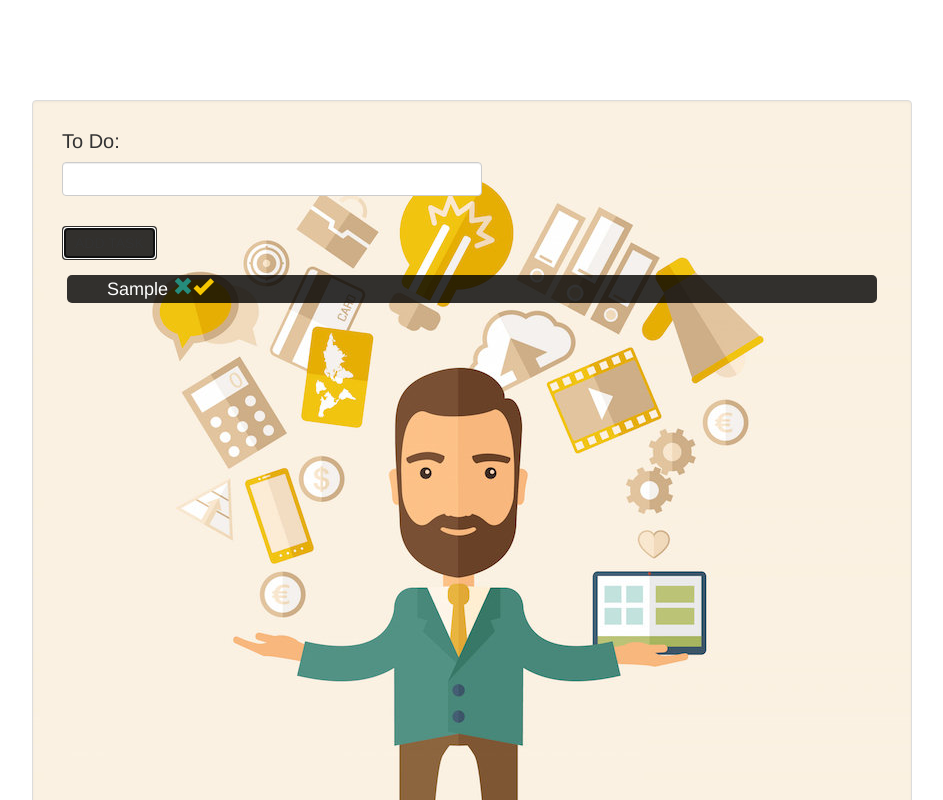
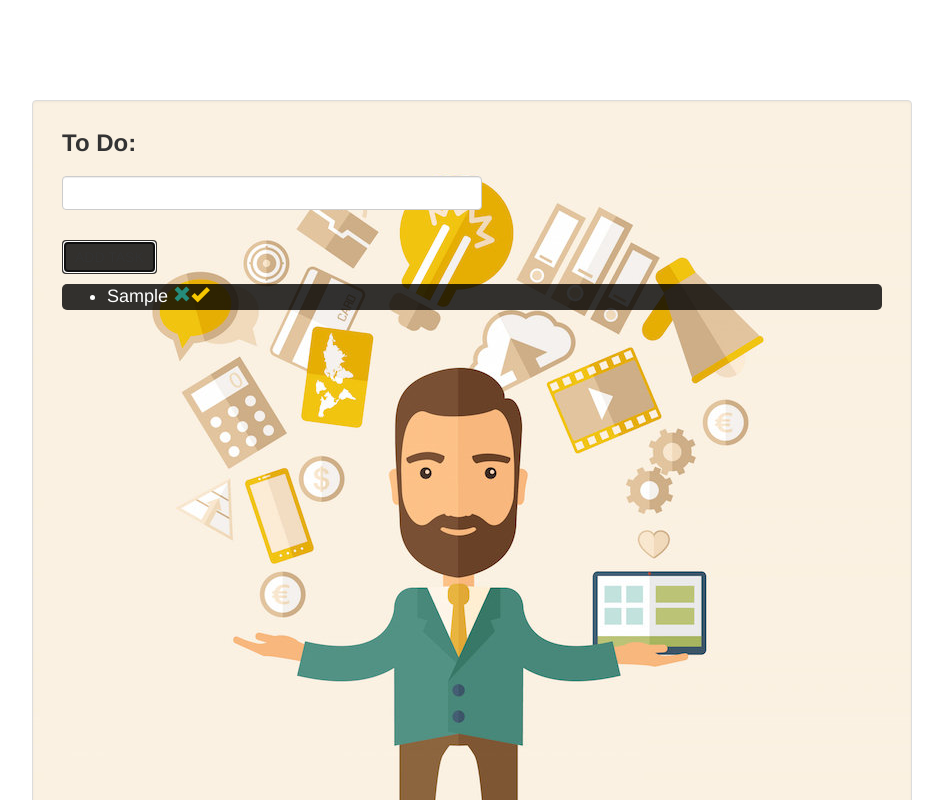
Before and after one commit to khirsch/to-do-list, a plain HTML site: page index.html in a window 1280 px wide. Both pictures are taken after typing "Sample" into the empty fields and a click on the button "ADD TASK". Shown: the top 800 px of the page, without its empty margins (238-1181 px from the left). Drawn offline with Linux system fonts and the light colour scheme; files whose address does not match are found by name.

Commit message:
add additional styles

```diff
--- a/css/my-styles.css
+++ b/css/my-styles.css
@@ -1,19 +1,20 @@
 h1 {
-	font-size: 20px;
+	font-size: 24px;
+	font-weight: bold;
 	margin: 10px;
+	padding-bottom: 10px;
 }
 
 ul {
- list-style: none;
  font-size: 18px;
- margin: 15px;
+ margin: 10px;
  background: rgba(0, 0, 0, 0.8);
  color: white;
  border-radius: 5px;
 }
 
-button {
-	margin-left: 10px;
+li {
+	margin: 5px;
 }
 
 form {
@@ -41,10 +42,11 @@ form {
 
 .completed {
 	text-decoration: line-through;
+	font-weight: lighter;
 }
 
 .glyphicon {
-	font-size: 20px;
+	font-size: 18px;
 }
 
 .glyphicon-remove {
@@ -58,4 +60,5 @@ form {
 .btn {
 	background: rgba(0, 0, 0, 0.8);
 	color: white;
+	margin-left: 10px;
 }
```
